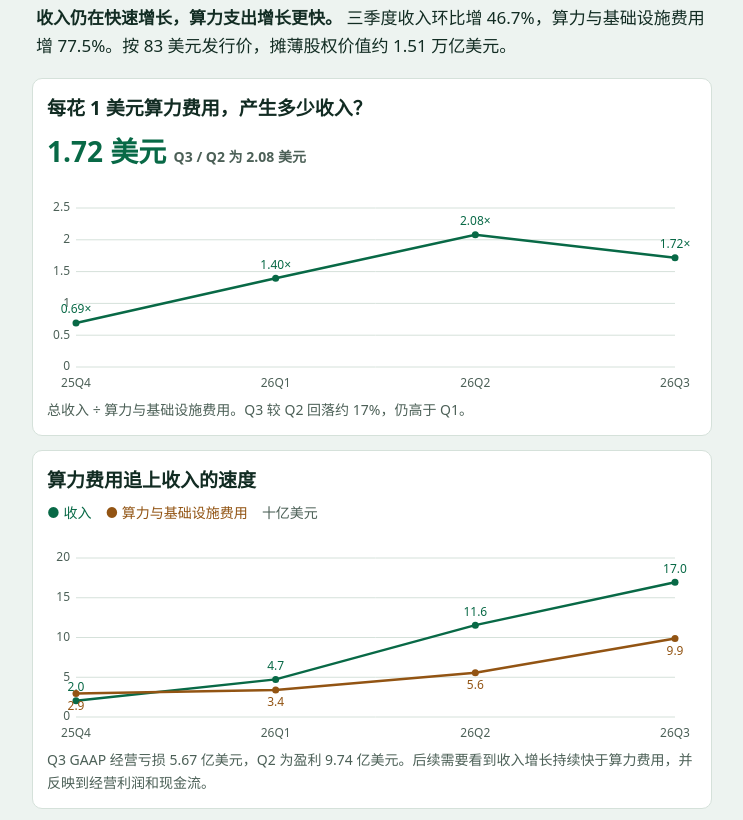
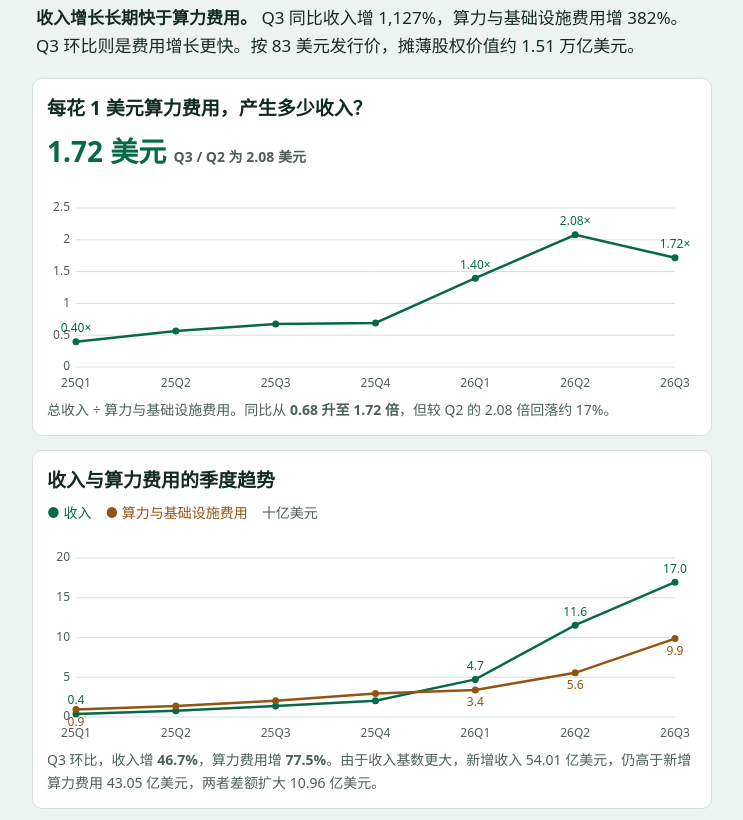
Before and after one commit to jiangnan0707/anthropic-investment-report, a plain HTML site: page index.html in a window 1280 px wide. Shown: the part 107-927 px from the top of the page, without its empty margins (268-1011 px from the left). Drawn offline with Linux system fonts and the light colour scheme.

Commit message:
Show seven-quarter operating trend and clarify Q3 comparison

```diff
--- a/index.html
+++ b/index.html
@@ -15,22 +15,22 @@
 <header>
 <small>NASDAQ · ANT / 2026 年 11 月 19 日</small>
 <h1>Anthropic 上市研究</h1>
-<p class="lead"><strong>收入仍在快速增长，算力支出增长更快。</strong> 三季度收入环比增 46.7%，算力与基础设施费用增 77.5%。按 83 美元发行价，摊薄股权价值约 1.51 万亿美元。</p>
+<p class="lead"><strong>收入增长长期快于算力费用。</strong> Q3 同比收入增 1,127%，算力与基础设施费用增 382%。Q3 环比则是费用增长更快。按 83 美元发行价，摊薄股权价值约 1.51 万亿美元。</p>
 </header>
 <section>
 <h2>每花 1 美元算力费用，产生多少收入？</h2>
 <p class="metric">1.72 美元 <small>Q3 / Q2 为 2.08 美元</small></p>
 <figure>
-<canvas id="ratio" role="img" aria-label="收入除以算力与基础设施费用，从2025年第四季度0.69倍升至2026年第二季度2.08倍，第三季度回落至1.72倍"></canvas>
-<figcaption class="muted">总收入 ÷ 算力与基础设施费用。Q3 较 Q2 回落约 17%，仍高于 Q1。</figcaption>
+<canvas id="ratio" role="img" aria-label="收入除以算力与基础设施费用，从2025年第一季度0.40倍升至2026年第二季度2.08倍，第三季度回落至1.72倍"></canvas>
+<figcaption class="muted">总收入 ÷ 算力与基础设施费用。同比从 <strong>0.68 升至 1.72 倍</strong>，但较 Q2 的 2.08 倍回落约 17%。</figcaption>
 </figure>
 </section>
 <section>
-<h2>算力费用追上收入的速度</h2>
+<h2>收入与算力费用的季度趋势</h2>
 <div class="legend"><span class="green">● 收入</span><span class="orange">● 算力与基础设施费用</span><span class="muted">十亿美元</span></div>
 <figure>
-<canvas id="growth" role="img" aria-label="最近四季收入及算力费用，第三季度收入169.56亿美元，算力费用98.63亿美元"></canvas>
-<figcaption class="muted">Q3 GAAP 经营亏损 5.67 亿美元，Q2 为盈利 9.74 亿美元。后续需要看到收入增长持续快于算力费用，并反映到经营利润和现金流。</figcaption>
+<canvas id="growth" role="img" aria-label="最近七季收入及算力费用，第三季度收入169.56亿美元，算力费用98.63亿美元"></canvas>
+<figcaption class="muted">Q3 环比，收入增 <strong>46.7%</strong>，算力费用增 <strong>77.5%</strong>。由于收入基数更大，新增收入 54.01 亿美元，仍高于新增算力费用 43.05 亿美元，两者差额扩大 10.96 亿美元。</figcaption>
 </figure>
 </section>
 <section>
@@ -57,15 +57,16 @@
 </section>
 <section>
 <h2>下一份财报看什么</h2>
-<p><strong>上行验证：</strong>长期算力上线后，收入／算力费用倍数回升，经营现金流同步改善。</p>
-<p><strong>下行信号：</strong>模型价格竞争或需求放缓使倍数继续下行，固定采购义务推高现金消耗。</p>
+<p>Q3 GAAP 经营结果从盈利 9.74 亿美元转为亏损 5.67 亿美元。同期其他经营与管理费用增加 25.57 亿美元，超过收入减算力费用的差额增量，说明算力效率与整体盈利需要分别看。</p>
+<p><strong>上行验证：</strong>收入继续快于算力费用增长，近期倍数回升，经营现金流同步改善。</p>
+<p><strong>下行信号：</strong>如果倍数连续多个季度下降，同时固定采购付款增加，长期效率改善的判断需要下修。</p>
 <p class="muted">治理与稀释：创始人实体拥有一般事项 50.1% 投票权，长期利益信托通常可选董事会多数。股本还受员工激励、票据转换及公益发行影响。</p>
 </section>
 <details>
 <summary>数据明细与计算口径</summary>
 <table>
 <thead><tr><th>季度</th><th>收入</th><th>算力费用</th><th>收入／费用</th></tr></thead>
-<tbody><tr><td>25Q4</td><td>20.40</td><td>29.45</td><td>0.69 倍</td></tr><tr><td>26Q1</td><td>47.31</td><td>33.87</td><td>1.40 倍</td></tr><tr><td>26Q2</td><td>115.55</td><td>55.58</td><td>2.08 倍</td></tr><tr><td>26Q3</td><td>169.56</td><td>98.63</td><td>1.72 倍</td></tr></tbody>
+<tbody><tr><td>25Q1</td><td>3.76</td><td>9.44</td><td>0.40 倍</td></tr><tr><td>25Q2</td><td>7.87</td><td>13.90</td><td>0.57 倍</td></tr><tr><td>25Q3</td><td>13.82</td><td>20.47</td><td>0.68 倍</td></tr><tr><td>25Q4</td><td>20.40</td><td>29.45</td><td>0.69 倍</td></tr><tr><td>26Q1</td><td>47.31</td><td>33.87</td><td>1.40 倍</td></tr><tr><td>26Q2</td><td>115.55</td><td>55.58</td><td>2.08 倍</td></tr><tr><td>26Q3</td><td>169.56</td><td>98.63</td><td>1.72 倍</td></tr></tbody>
 </table>
 <p class="muted">金额单位为亿美元。算力费用包含训练、推理与内部使用。分子是全公司收入，包含订阅等收入。算力投入 ROI 需要可归因的增量利润或现金流，以及对应投入与期间，公司披露不足以测算该指标。</p>
 <p class="muted">市销率分母为截至 Q3 过去 12 个月收入 352.82 亿美元。固定约 181.38 亿股计算价格情景。估值使用发行价，行情未纳入本期。</p>
@@ -73,9 +74,9 @@
 <footer class="muted">财务截至 2026 年 9 月 30 日。<a href="https://www.sec.gov/Archives/edgar/data/2130357/000162828026074944/anthropicpbc-424b4.htm">SEC 最终招股书</a> · <a href="https://www.anthropic.com/news/anthropic-prices-initial-public-offering">发行公告</a><br>不构成投资建议。</footer>
 </main>
 <script>
-const labels = ['25Q4', '26Q1', '26Q2', '26Q3'];
-const revenue = [2.040, 4.731, 11.555, 16.956];
-const compute = [2.945, 3.387, 5.558, 9.863];
+const labels = ['25Q1', '25Q2', '25Q3', '25Q4', '26Q1', '26Q2', '26Q3'];
+const revenue = [0.376, 0.787, 1.382, 2.040, 4.731, 11.555, 16.956];
+const compute = [0.944, 1.390, 2.047, 2.945, 3.387, 5.558, 9.863];
 const ratio = revenue.map((value, index) => value / compute[index]);
 function draw(id, series, ticks, format) {
   const canvas = document.getElementById(id);
@@ -115,7 +116,7 @@ function draw(id, series, ticks, format) {
       ctx.beginPath();
       ctx.arc(x(i), y(value), 3.5, 0, Math.PI * 2);
       ctx.fill();
-      ctx.fillText(format(value), x(i), y(value) + offset);
+      if ([0, 4, 5, 6].includes(i)) ctx.fillText(format(value), x(i), y(value) + offset);
     });
   });
 }
```
